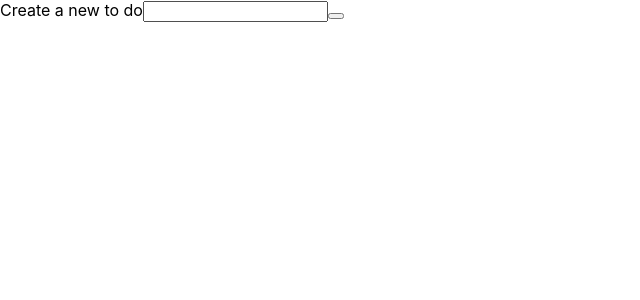
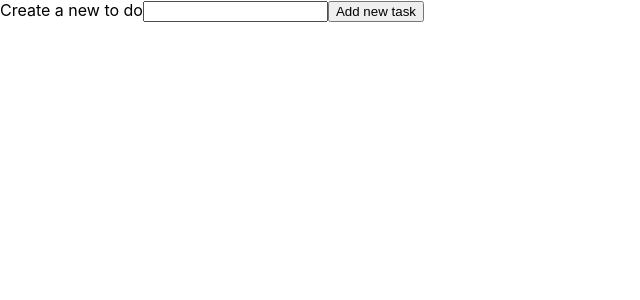
Before and after one commit to paullaster/todolist, a React (Create React App) app: page / in a window 1280 px wide. Shown: the top 300 px of the page, without its empty margins (0-640 px from the left). Built offline with nearby package versions, Linux system fonts and the light colour scheme.

Commit message:
commit files

```diff
--- a/src/components/Button.js
+++ b/src/components/Button.js
@@ -1,7 +1,7 @@
-const Button = ({Children}) => {
+const Button = ({children}) => {
     return (
         <button>
-            {Children}
+            {children}
         </button>
     );
 };
--- a/src/components/CreateToDo.js
+++ b/src/components/CreateToDo.js
@@ -6,7 +6,7 @@ const CreateToDo = () => {
   return (
     <Form>
       <LabeledInput >Create a new to do</LabeledInput>
-      <Button> Add </Button>
+      <Button> Add  new task </Button>
     </Form>
   );
 };
```
